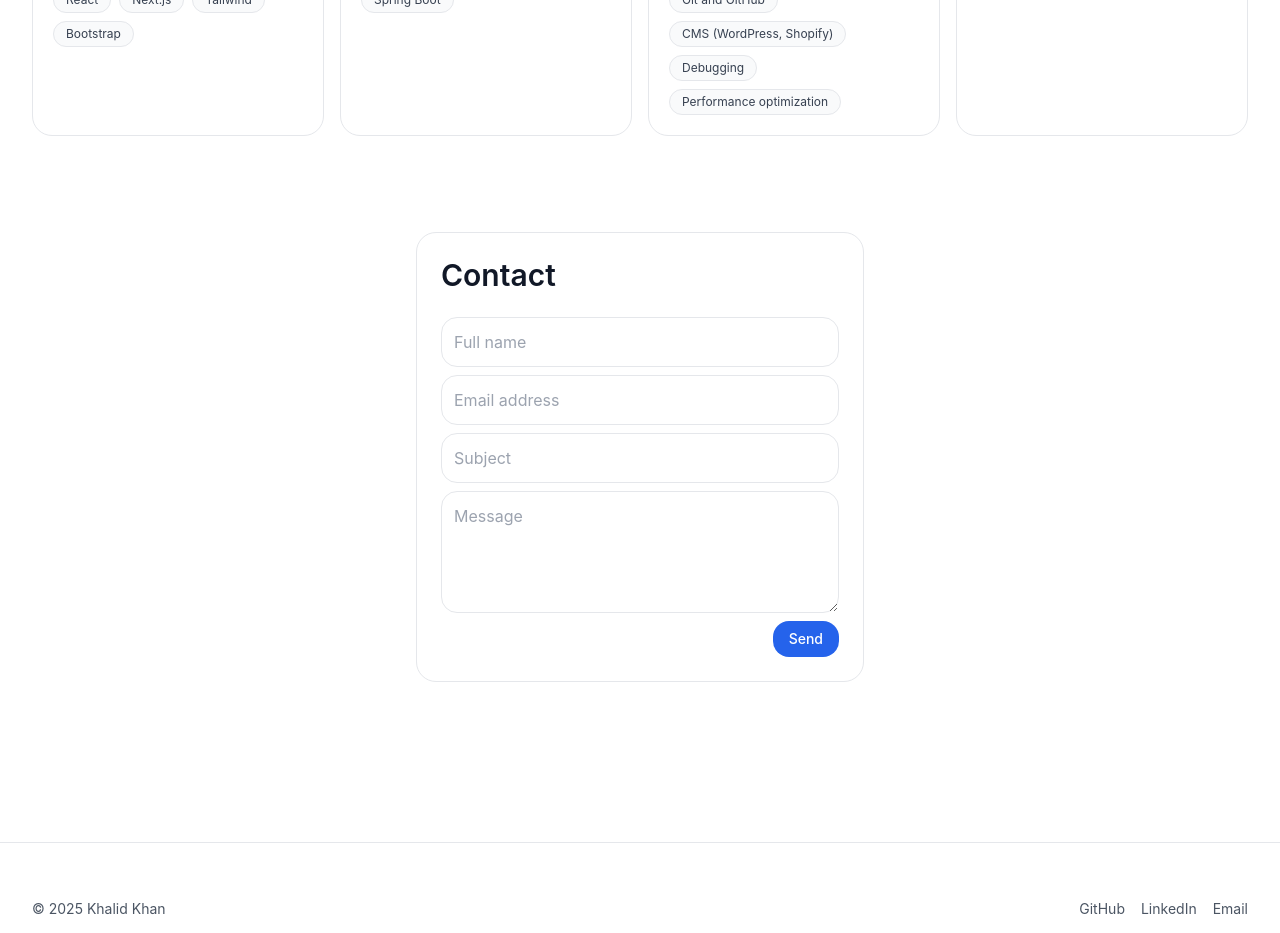
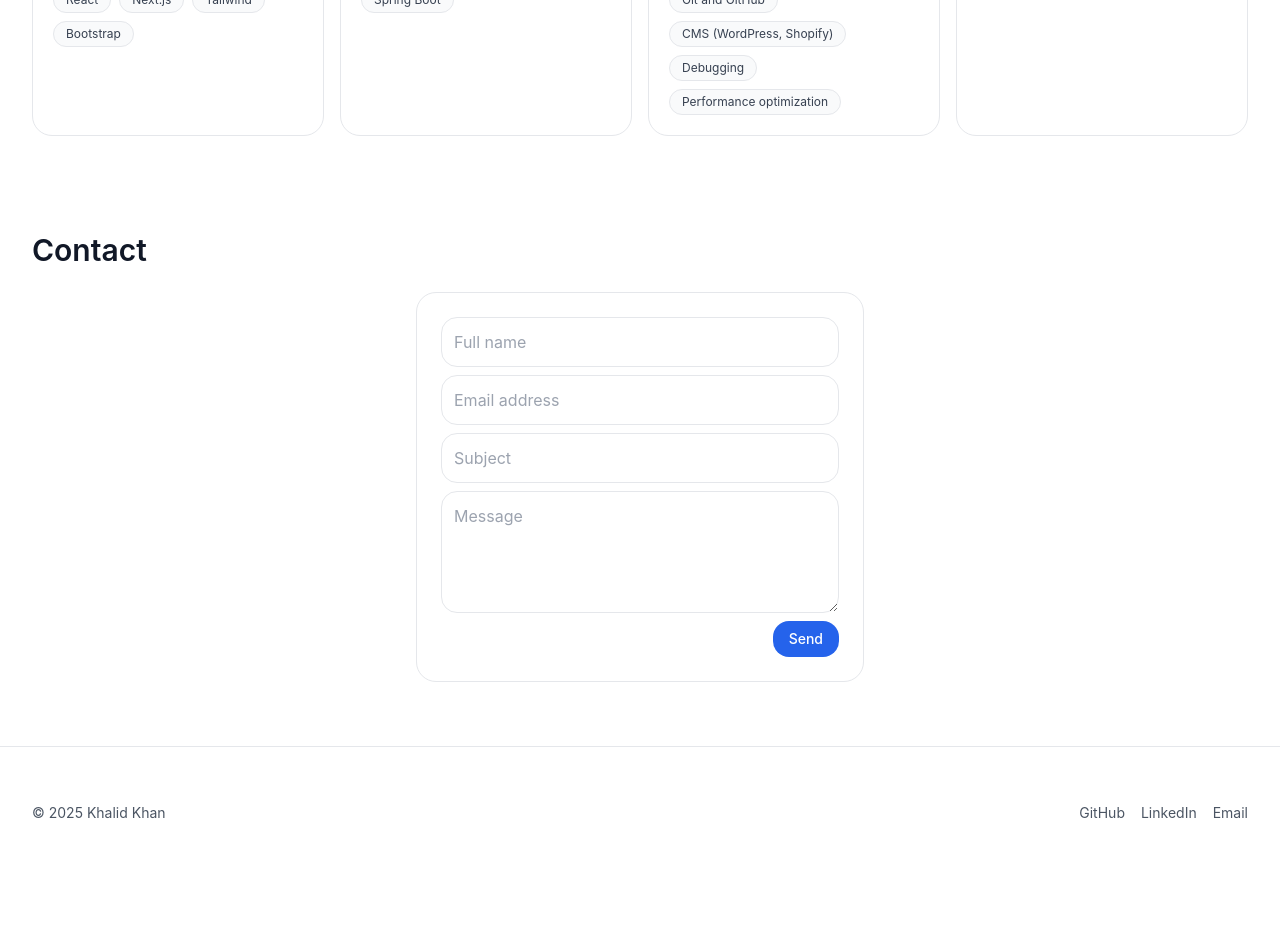
Before and after one commit to khalidkhan76770/portfolio, a Next.js app: page /portfolio/ in a window 1280 px wide. Shown: the part 2400-3333 px from the top of the page. After the commit the page ends 3263 px from the top, so only its background shows below. Built offline with nearby package versions, Linux system fonts and the light colour scheme.

Commit message:
Update Contact.jsx

```diff
--- a/components/sections/Contact.jsx
+++ b/components/sections/Contact.jsx
@@ -34,10 +34,10 @@ export default function Contact() {
   };
 
   return (
-    <section id="contact" className="section section-pad mb-24">
-      <div className="card p-6 w-full max-w-md md:mx-auto">
-        <h2 className="text-2xl md:text-3xl font-semibold">Contact</h2>
-        <form onSubmit={handleSubmit} className="mt-6 flex flex-col gap-2">
+     <section id="contact" className="section section-pad">
+      <h2 className="text-2xl md:text-3xl font-semibold">Contact</h2>
+      <div className="mt-6 card p-6 w-full max-w-md md:mx-auto">
+        <form onSubmit={handleSubmit} className="flex flex-col gap-2">
           <input name="name" placeholder="Full name" className="border rounded-xl p-3" required />
           <input
             type="email"
```
